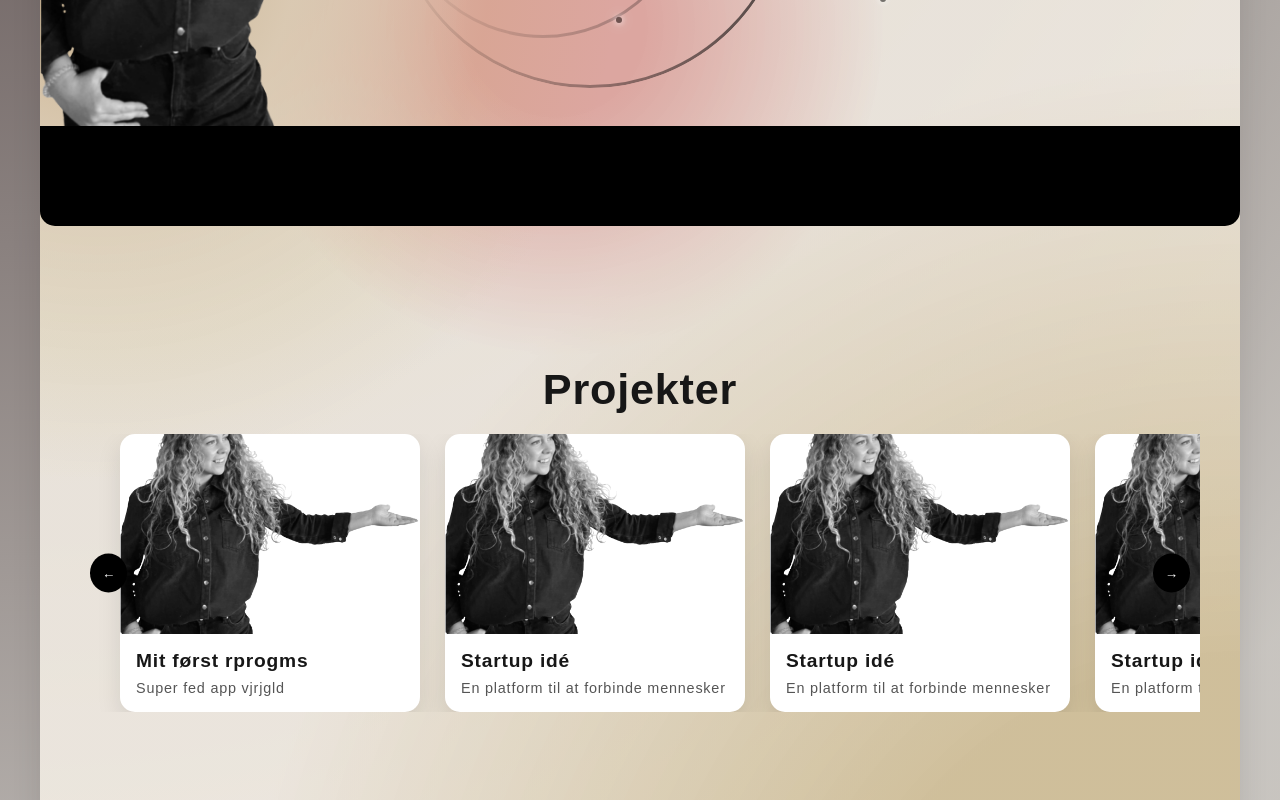
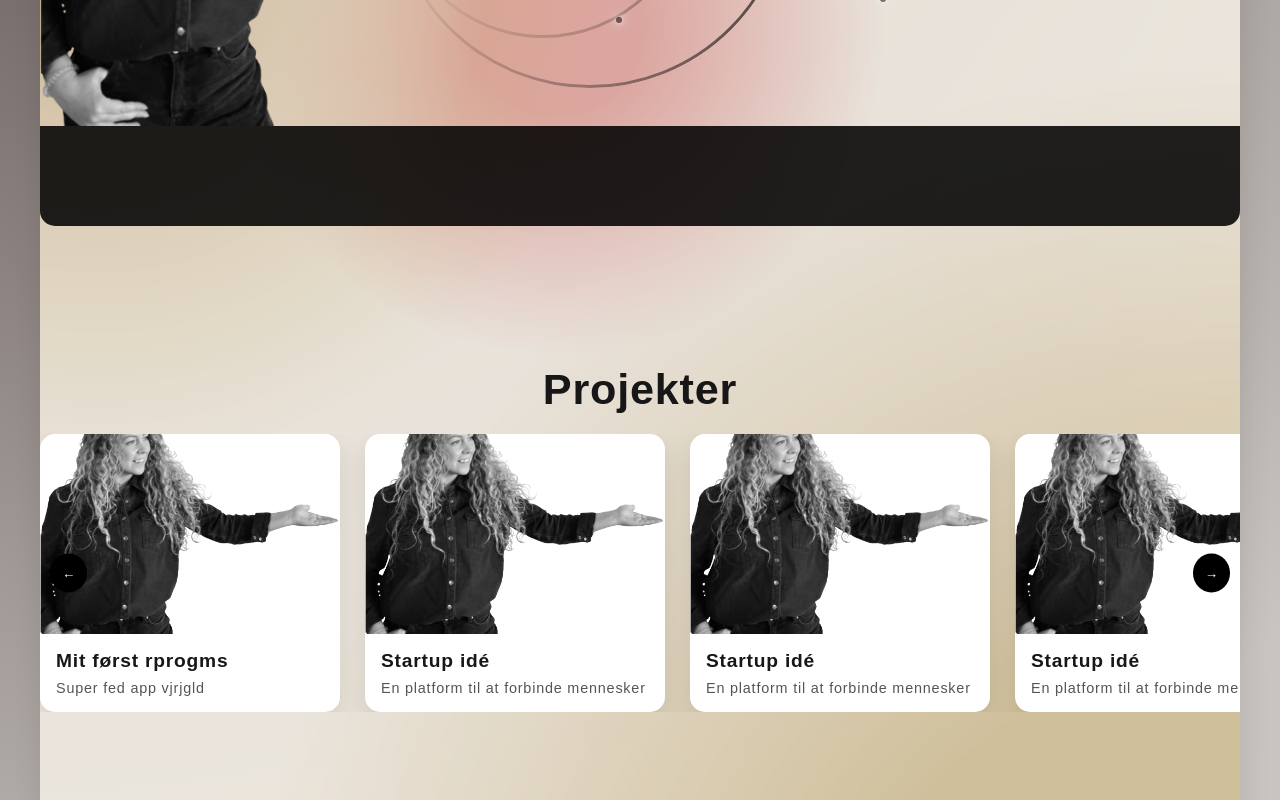
Before and after one commit to BlablaTara/DigiCV, a Next.js app: page / in a window 1280 px wide. Shown: the part 640-1440 px from the top of the page. Built offline with nearby package versions, Linux system fonts and the light colour scheme.

Commit message:
added more styling for de carousel

```diff
--- a/src/css/globals.css
+++ b/src/css/globals.css
@@ -47,7 +47,7 @@ a {
 
 section {
   min-height: 100vh;
-  padding: 50px 40px;
+  padding: 50px 0;
   display: block;
 
 }
--- a/src/css/hero.css
+++ b/src/css/hero.css
@@ -157,6 +157,6 @@
 .black-bar {
   width: 100%;
   height: 100px;
-  background: black;
+  background: rgba(0, 0, 0, 0.867);
   border-radius: 0 0 15px 15px;
 }
--- a/src/css/project.css
+++ b/src/css/project.css
@@ -56,7 +56,7 @@
 .projects-viewport {
   overflow: hidden;
   width: 100%;
-  padding: 0 40px;
+  padding: 20 50px;
 }
 
 .projects-track {
```
